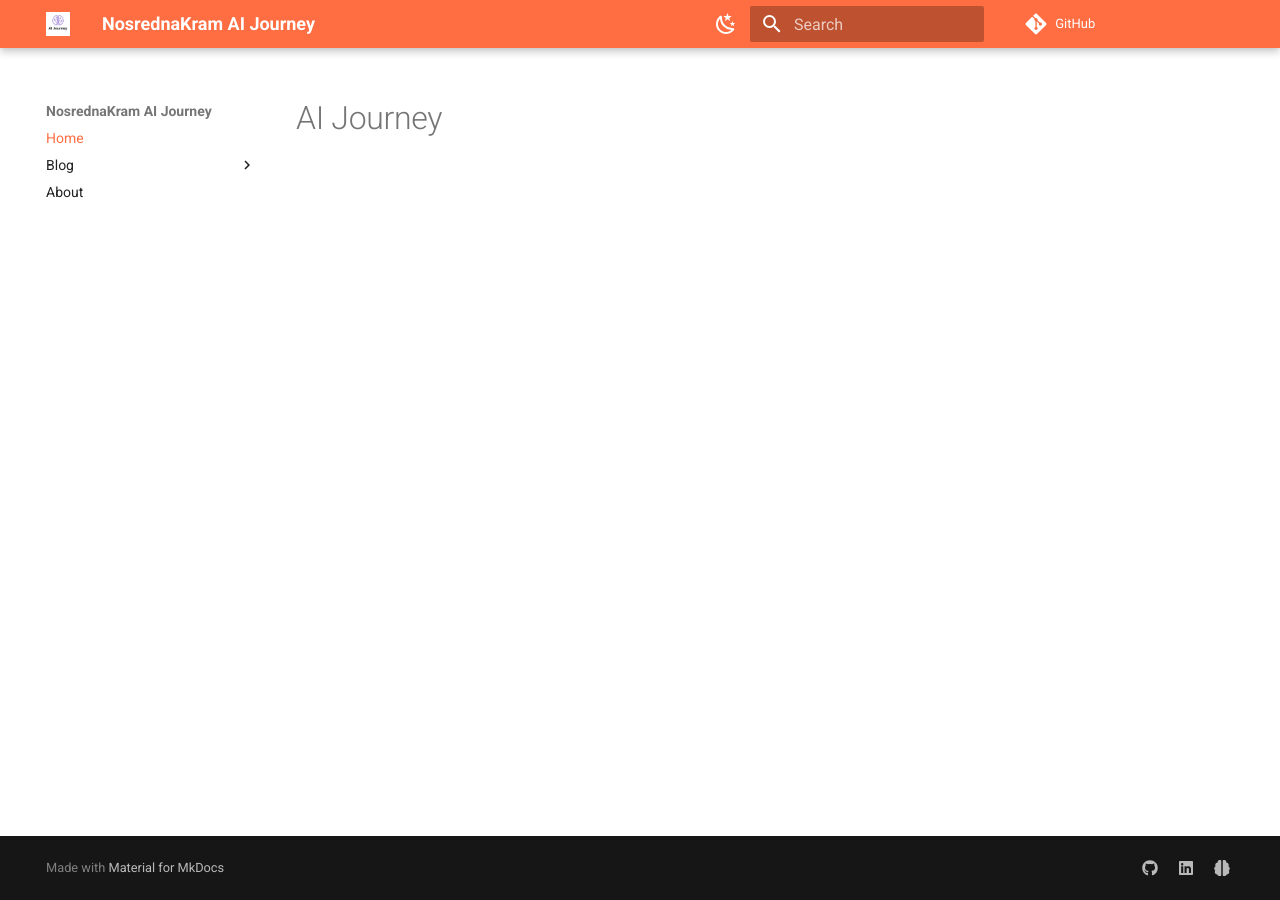
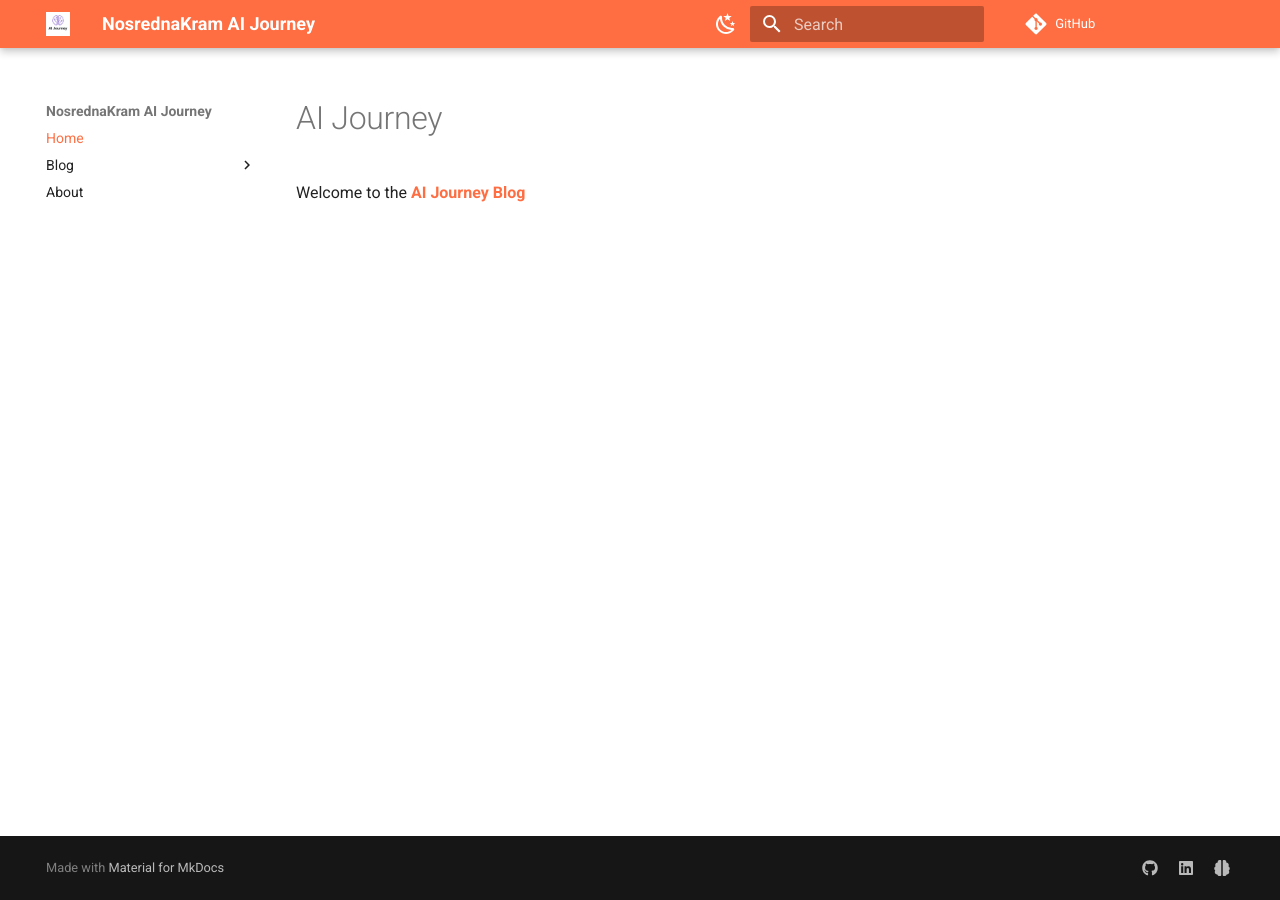
Before and after one commit to AI-Adoption-Prototyping/ai-journey, an MkDocs documentation site: the page built from docs/index.md, in a window 1280 px wide. Built offline with MkDocs 1.6.1 and Material for MkDocs 9.7.7, drawn with Linux system fonts in a browser that asks for light colours; comment, search, counter and statistics services are not loaded.

Commit message:
Fixed link to point at main site, logo and favicon links, added link in main site to Github Pages gh-pages branch.

```diff
--- a/docs/index.md
+++ b/docs/index.md
@@ -1 +1,3 @@
 # AI Journey
+
+Welcome to the [**AI Journey Blog**](blog/index.html)
--- a/mkdocs.yml
+++ b/mkdocs.yml
@@ -21,8 +21,8 @@
   font:
     text: "Roboto"
     code: "Fira Code"
-  logo: "/assets/logo.png"
-  favicon: "/assets/favicon.ico"
+  logo: "assets/logo.png"
+  favicon: "assets/favicon.ico"
 
 plugins:
   - search
@@ -62,7 +62,7 @@
     - icon: fontawesome/brands/linkedin
       link: https://www.linkedin.com/in/mark-anderson-17736723/
     - icon: fontawesome/solid/brain
-      link: /
+      link: https://ai-adoption-prototyping.github.io/ai-journey/
       extra_css:
         - styles/custom.css
 
```
Also changed, not shown: README.md (+2 -0 lines).
